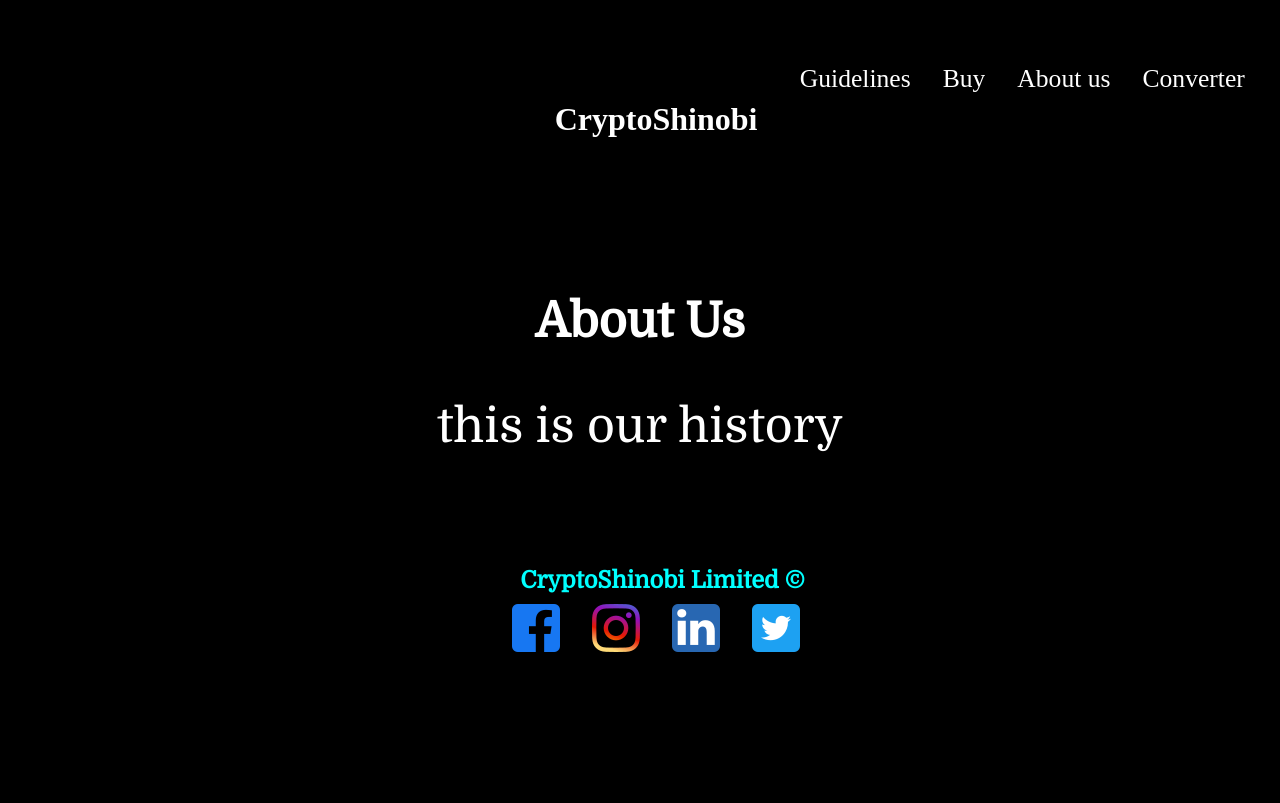
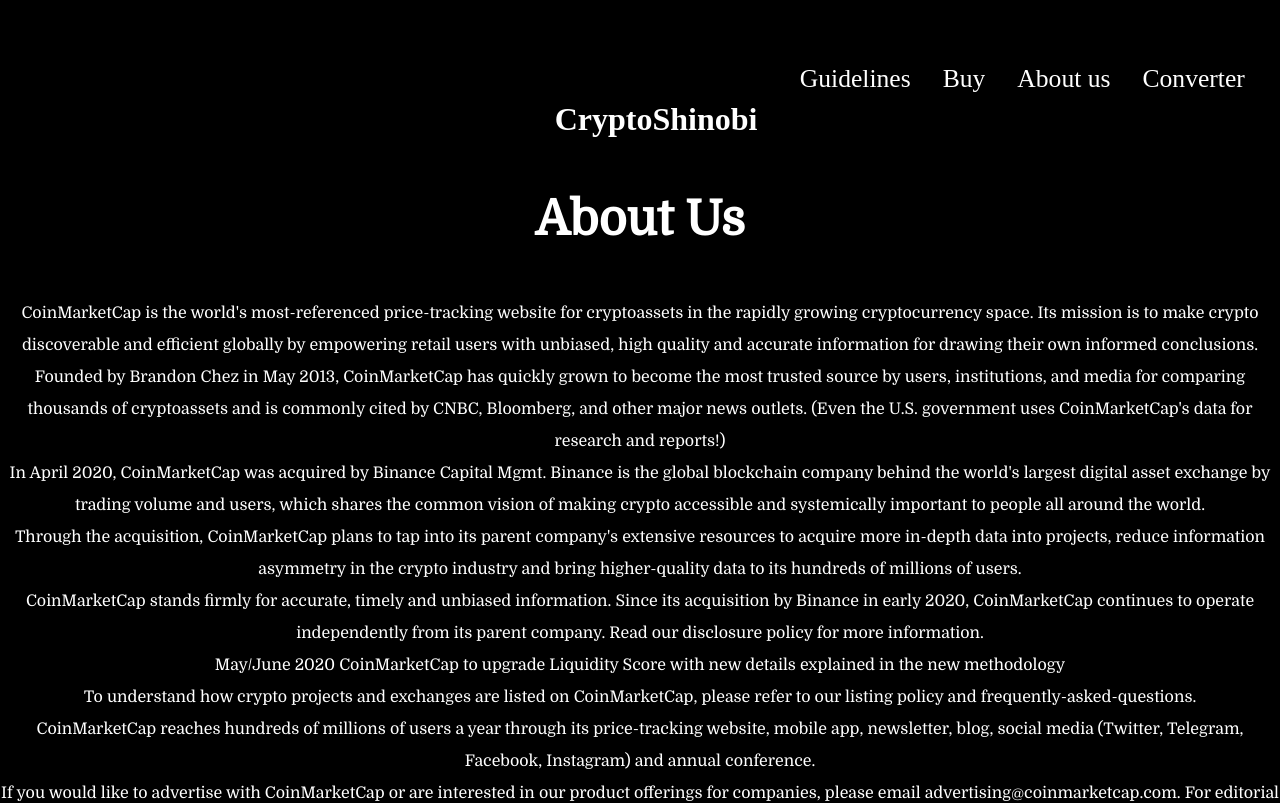
Before and after one commit to leonardoo1/Dissertation, a React (Create React App) app: page /about in a window 1280 px wide. Shown: the top 803 px of the page. Built offline with nearby package versions, Linux system fonts and the light colour scheme.

Commit message:
Updating files

```diff
--- a/src/Components/Converter.css
+++ b/src/Components/Converter.css
@@ -42,8 +42,10 @@
 .right {
   width: 120px;
   font-size: 1.3rem;
-  text-transform: uppercase;
+  margin-top: -0.9rem;
+  text-transform: capitalize;
   font-weight: bold;
+  text-align: center;
 }
 .switch {
   padding: 5px;
@@ -58,7 +60,7 @@
   box-sizing: border-box;
   width: 800px;
   padding-left: 30px;
-  text-transform: uppercase;
+  text-transform: capitalize;
   align-items: center;
   align-content: center;
   justify-content: center;
@@ -87,11 +89,22 @@
 .Dropdown-placeholder {
   background-color: cyan;
   color: black;
+
 }
 
 .Dropdown-option {
   background-color: cyan;
   color: black;
+}
+.resize{
+  height: 2.7rem;
+  padding-bottom: 0rem;
+}
+
+.amounthdr{
+  text-align: center;
+  font-size: 1.3rem;
+  margin-top: -0.5rem;
 }
 
 @media screen and (max-width: 910px) {
--- a/src/Components/Converter.jsx
+++ b/src/Components/Converter.jsx
@@ -51,7 +51,7 @@
       </div>
       <div className="container-converter">
         <div className="left">
-          <h3>Amount</h3>
+          <h3 className="amounthdr">Amount</h3>
           <input
             className="resize"
             type="text"
--- a/src/Pages/About.css
+++ b/src/Pages/About.css
@@ -4,23 +4,26 @@
   font-family: "Domine", serif;
 }
 
-h1 {
+
+.about-title {
+  font-size: 3rem;
   text-align: center;
-  font-size: 3rem;
 }
 
 .history {
-  font-size: 3rem;
+  font-size: 1rem;
   padding-top: 50px;
+  text-align:center;
+  line-height: 2rem;
 }
 
 .container-about {
-  padding-top: 8%;
   padding-bottom: 8%;
   display: flex;
   flex-direction: column;
   justify-content: center;
   align-items: center;
+  align-content: center;
 }
 
 /*
--- a/src/Pages/About.js
+++ b/src/Pages/About.js
@@ -5,8 +5,46 @@
   return (
     <div className="container-about">
       <div className="title">
-        <h1>About Us</h1>
-        <p className="history">this is our history</p>
+        <h1 className="about-title">About Us</h1>
+        <p className="history">CoinMarketCap is the world's most-referenced price-tracking website for cryptoassets in the rapidly growing cryptocurrency space. Its mission is to make crypto discoverable and efficient globally by empowering retail users with unbiased, high quality and accurate information for drawing their own informed conclusions.
+
+Founded by Brandon Chez in May 2013, CoinMarketCap has quickly grown to become the most trusted source by users, institutions, and media for comparing thousands of cryptoassets and is commonly cited by CNBC, Bloomberg, and other major news outlets. (Even the U.S. government uses CoinMarketCap's data for research and reports!)
+<br />
+In April 2020, CoinMarketCap was acquired by Binance Capital Mgmt. Binance is the global blockchain company behind the world's largest digital asset exchange by trading volume and users, which shares the common vision of making crypto accessible and systemically important to people all around the world.
+<br />
+Through the acquisition, CoinMarketCap plans to tap into its parent company's extensive resources to acquire more in-depth data into projects, reduce information asymmetry in the crypto industry and bring higher-quality data to its hundreds of millions of users.
+<br />
+CoinMarketCap stands firmly for accurate, timely and unbiased information. Since its acquisition by Binance in early 2020, CoinMarketCap continues to operate independently from its parent company. Read our disclosure policy for more information.
+<br />
+
+May/June 2020	CoinMarketCap to upgrade Liquidity Score with new details explained in the new methodology
+<br />
+To understand how crypto projects and exchanges are listed on CoinMarketCap, please refer to our listing policy and frequently-asked-questions.
+<br />
+
+CoinMarketCap reaches hundreds of millions of users a year through its price-tracking website, mobile app, newsletter, blog, social media (Twitter, Telegram, Facebook, Instagram) and annual conference.
+<br />
+If you would like to advertise with CoinMarketCap or are interested in our product offerings for companies, please email advertising@coinmarketcap.com. For editorial partnerships on our blog, write to us at social@coinmarketcap.com.
+<br />
+For job openings at CoinMarketCap, check out our careers page.
+<br />
+Disclosure Policy
+<br />
+In April 2020, CoinMarketCap was acquired by Binance Capital Mgmt. There is no ownership relationship between CoinMarketCap and Binance.com.
+<br />
+Binance is the global blockchain company behind the world's largest digital asset exchange by trading volume and users, serving a greater mission to accelerate cryptocurrency adoption with 25+ products, projects and initiatives. Binance.com is known for offering a wide range of cryptoasset trading options and fiat on-ramps for multiple currencies globally, as part of its mission to increase the freedom of money.
+<br />
+Following this acquisition, CoinMarketCap will continue to be run as an independent business entity and stays committed to providing the most accurate, timely and quality cryptocurrency data in the industry. CoinMarketCap strictly follows and enforces its independent listing criteria guidelines, circulating supply calculation methods and liquidity score for how it ranks cryptoassets.
+<br />
+While the Binance cryptocurrency exchange and its native token BNB are listed on CoinMarketCap, CoinMarketCap and Binance are separate entities that maintain a strict policy of independence from one another: Binance has no bearing on CoinMarketCap rankings, while CoinMarketCap has no influence over Binance's operations.
+<br />
+No Binance employee, including CZ, has control over CoinMarketCap's ranking algorithms or listing processes. Cryptoassets that wish to be listed on CoinMarketCap should follow the guidelines in our listing policy and will be fairly and independently evaluated on their merits.
+<br />
+CoinMarketCap's official ranking criteria is designed to eliminate any possibility of preferential treatment in general, even for the Binance exchange or BNB cryptoasset. This will be enforced in spite of any positive or negative financial effect this adherence to policy might have for its parent company.
+<br />
+CoinMarketCap and its employees do not take any public positions on the economic merits of any cryptoasset, nor do they publicly endorse any cryptoasset or blockchain project. All cryptoasset and/or project endorsements from CZ and/or Binance are unrelated to the CoinMarketCap brand and operations.
+<br />
+CoinMarketCap will continue to present the most accurate data on cryptocurrencies to the wider public independently. We are confident that our common vision to further the crypto revolution and promote transparency in the crypto space will be strengthened by this acquisition.</p>
       </div>
     </div>
   );
```
Also changed, not shown: 1 other file (tests, documents, lock files or other folders).
